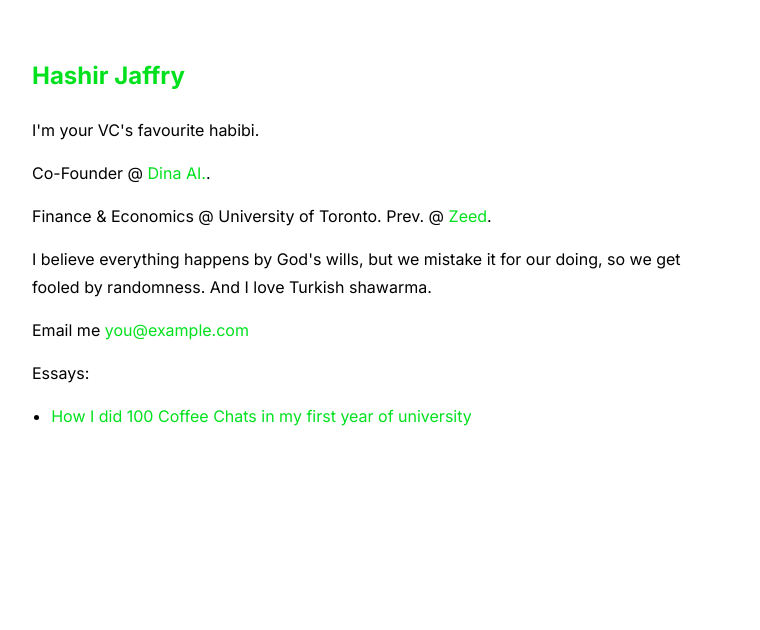
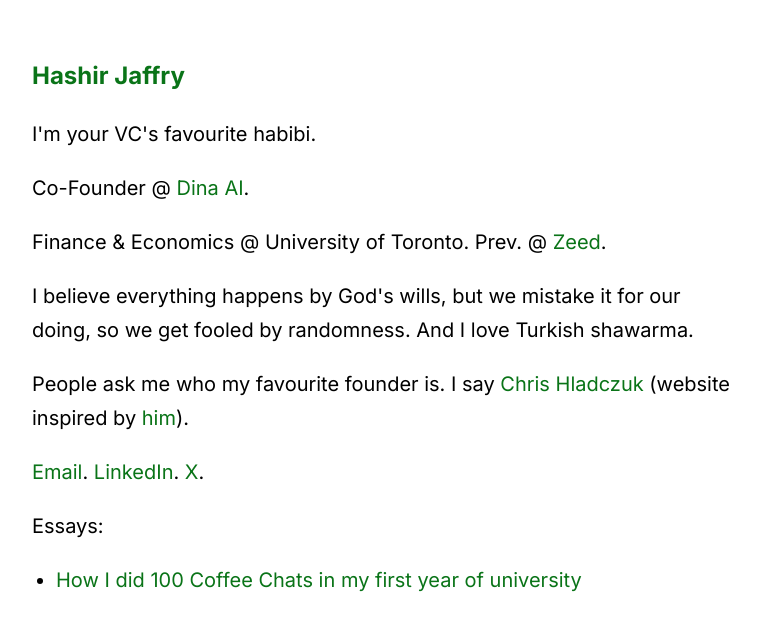
Before and after one commit to hjaffry/personal-site, a plain HTML site: page index.html in a window 1280 px wide. Shown: the whole page, without its empty margins (258-1018 px from the left). Drawn offline with Linux system fonts and the light colour scheme.

Commit message:
Add files via upload

```diff
--- a/index.html
+++ b/index.html
@@ -14,9 +14,10 @@
       margin: 0 auto;
       padding: 40px 20px;
       line-height: 1.7;
+      font-size: 20px;
     }
     a {
-      color: #00E11E;
+      color: #0a7418;
       text-decoration: none;
     }
     a:hover {
@@ -36,9 +37,19 @@
   <h1><a href="https://www.linkedin.com/in/hashirjaffry/">Hashir Jaffry</a></h1>
 
   <p>I'm your VC's favourite habibi.</p>
-  <p>Co-Founder @ <a href="#">Dina AI.</a>.</p> Finance & Economics @ University of Toronto. Prev. @ <a href="#">Zeed</a>.</p>
+  <p>Co-Founder @ <a href="#">Dina AI</a>.</p> Finance & Economics @ University of Toronto. Prev. @ <a href="zeed.ai">Zeed</a>.</p>
   <p>I believe everything happens by God's wills, but we mistake it for our doing, so we get fooled by randomness. And I love Turkish shawarma.</p>
-  <p>Email me <a href="hashir.jaffry@gmail.com">you@example.com</a></p>
+  <p>
+    People ask me who my favourite founder is. I say
+    <a href="https://www.youtube.com/watch?v=7lomqcrFNv8">Chris Hladczuk</a>
+    (website inspired by <a href="https://chrishlad.com/">him</a>).
+  </p>
+  <p>
+    <a href="mailto:hashir.jaffry@gmail.com">Email</a>.
+    <a href="https://www.linkedin.com/in/hashirjaffry/">LinkedIn</a>.
+    <a href="https://x.com/habibihashir">X</a>.
+  </p>
+
 
   <p>Essays:</p>
   <ul>
```
